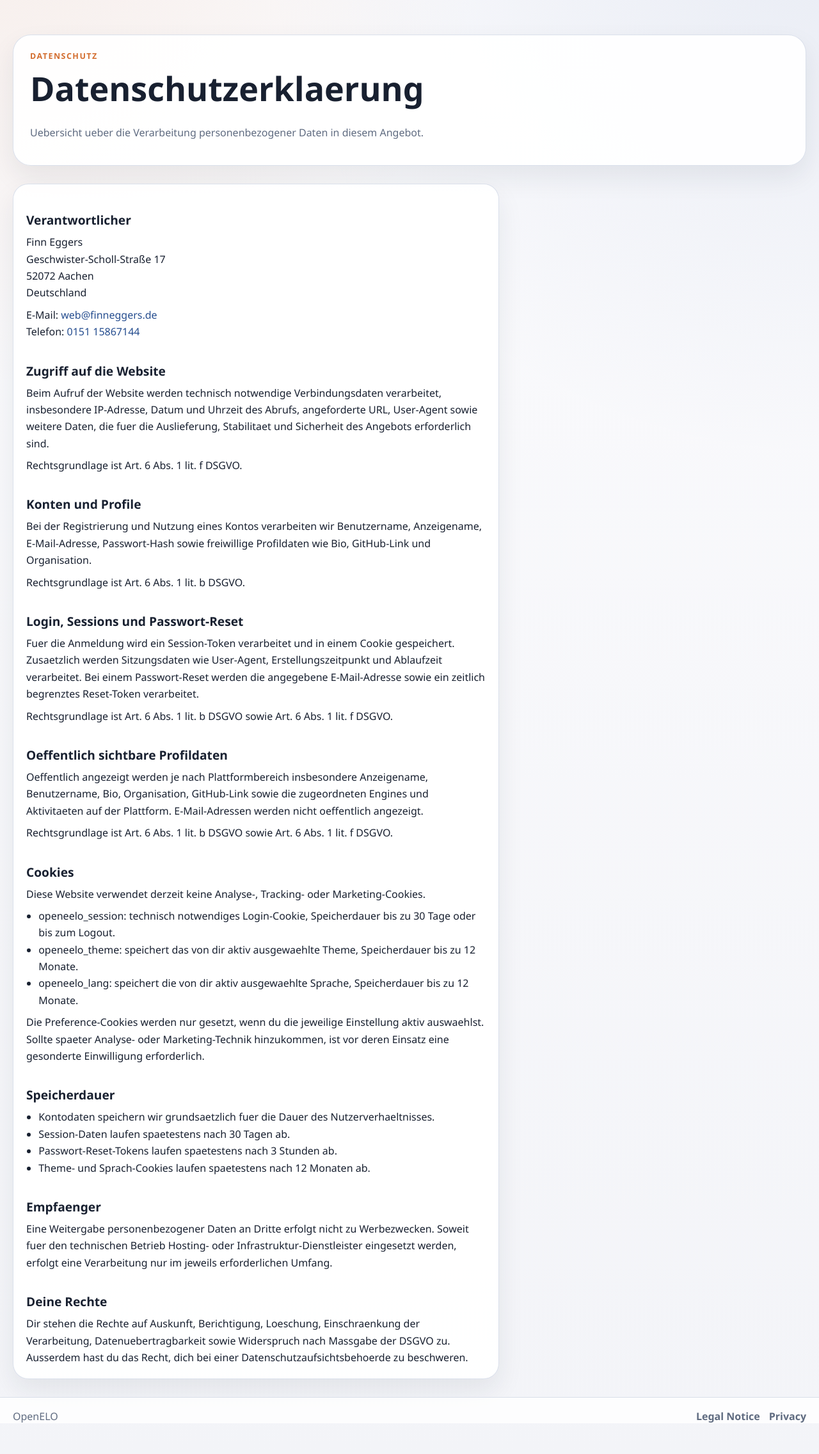
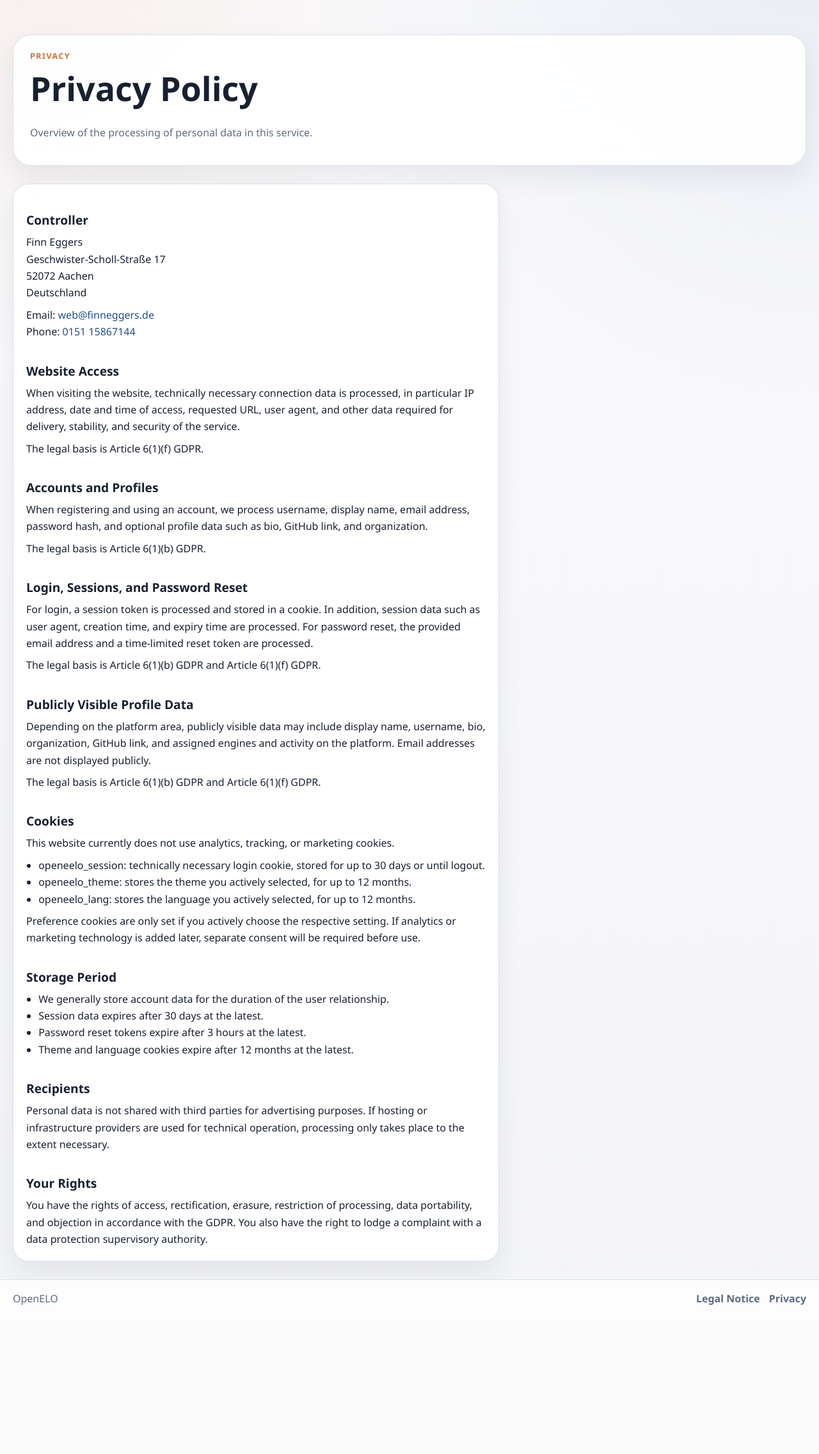
Before and after one commit to Luecx/OpenEloSite, a FastAPI app: page /datenschutz in a window 1280 px wide. Shown: the part 159-2431 px from the top of the page at 64% size. After the commit the page ends 2198 px from the top, so only its background shows below. Run offline with FastAPI, Linux system fonts and the light colour scheme; some libraries are stand-ins or nearby versions.

```diff
--- a/server/app/static/css/app.css
+++ b/server/app/static/css/app.css
@@ -136,7 +136,6 @@ code {
   min-height: 100vh;
   display: flex;
   flex-direction: column;
-  padding-bottom: 48px;
 }
 
 .site-header {
@@ -344,7 +343,7 @@ code {
   align-items: center;
   justify-content: space-between;
   gap: 12px;
-  padding: 18px 0 0;
+  padding: 18px 0 24px;
 }
 
 .site-footer-copy {
--- a/server/app/templates/base.html
+++ b/server/app/templates/base.html
@@ -3,7 +3,7 @@
   <head>
     <meta charset="UTF-8" />
     <meta name="viewport" content="width=device-width, initial-scale=1.0" />
-    <title>{{ page_title or settings.app_name }} | {{ settings.app_name }}</title>
+    <title>{{ tr(page_title) if page_title else settings.app_name }} | {{ settings.app_name }}</title>
     <script>
       (function () {
         var match = document.cookie.match(/(?:^|; )openeelo_theme=([^;]+)/);
--- a/server/app/templates/pages/public/datenschutz.html
+++ b/server/app/templates/pages/public/datenschutz.html
@@ -4,9 +4,9 @@
   <section class="section">
     <div class="page-hero page-hero--full">
       <div class="meta-stack">
-        <p class="eyebrow">Datenschutz</p>
-        <h1>Datenschutzerklaerung</h1>
-        <p class="muted">Uebersicht ueber die Verarbeitung personenbezogener Daten in diesem Angebot.</p>
+        <p class="eyebrow">{{ tr("Datenschutz") }}</p>
+        <h1>{{ tr("Datenschutzerklaerung") }}</h1>
+        <p class="muted">{{ tr("Uebersicht ueber die Verarbeitung personenbezogener Daten in diesem Angebot.") }}</p>
       </div>
     </div>
   </section>
@@ -15,7 +15,7 @@
     <article class="prose-card legal-notice">
       <div class="stack">
         <section>
-          <h2>Verantwortlicher</h2>
+          <h2>{{ tr("Verantwortlicher") }}</h2>
           <address>
             {{ settings.legal_notice_name }}<br />
             {{ settings.legal_notice_street }}<br />
@@ -23,91 +23,79 @@
             {{ settings.legal_notice_country }}
           </address>
           <p>
-            E-Mail:
+            {{ tr("E-Mail") }}:
             <a href="mailto:{{ settings.legal_notice_email }}">{{ settings.legal_notice_email }}</a><br />
-            Telefon:
+            {{ tr("Telefon") }}:
             <a href="tel:{{ settings.legal_notice_phone | replace(' ', '') }}">{{ settings.legal_notice_phone }}</a>
           </p>
         </section>
 
         <section>
-          <h2>Zugriff auf die Website</h2>
+          <h2>{{ tr("Zugriff auf die Website") }}</h2>
           <p>
-            Beim Aufruf der Website werden technisch notwendige Verbindungsdaten verarbeitet, insbesondere IP-Adresse,
-            Datum und Uhrzeit des Abrufs, angeforderte URL, User-Agent sowie weitere Daten, die fuer die Auslieferung,
-            Stabilitaet und Sicherheit des Angebots erforderlich sind.
+            {{ tr("Beim Aufruf der Website werden technisch notwendige Verbindungsdaten verarbeitet, insbesondere IP-Adresse, Datum und Uhrzeit des Abrufs, angeforderte URL, User-Agent sowie weitere Daten, die fuer die Auslieferung, Stabilitaet und Sicherheit des Angebots erforderlich sind.") }}
           </p>
-          <p>Rechtsgrundlage ist Art. 6 Abs. 1 lit. f DSGVO.</p>
+          <p>{{ tr("Rechtsgrundlage ist Art. 6 Abs. 1 lit. f DSGVO.") }}</p>
         </section>
 
         <section>
-          <h2>Konten und Profile</h2>
+          <h2>{{ tr("Konten und Profile") }}</h2>
           <p>
-            Bei der Registrierung und Nutzung eines Kontos verarbeiten wir Benutzername, Anzeigename, E-Mail-Adresse,
-            Passwort-Hash sowie freiwillige Profildaten wie Bio, GitHub-Link und Organisation.
+            {{ tr("Bei der Registrierung und Nutzung eines Kontos verarbeiten wir Benutzername, Anzeigename, E-Mail-Adresse, Passwort-Hash sowie freiwillige Profildaten wie Bio, GitHub-Link und Organisation.") }}
           </p>
-          <p>Rechtsgrundlage ist Art. 6 Abs. 1 lit. b DSGVO.</p>
+          <p>{{ tr("Rechtsgrundlage ist Art. 6 Abs. 1 lit. b DSGVO.") }}</p>
         </section>
 
         <section>
-          <h2>Login, Sessions und Passwort-Reset</h2>
+          <h2>{{ tr("Login, Sessions und Passwort-Reset") }}</h2>
           <p>
-            Fuer die Anmeldung wird ein Session-Token verarbeitet und in einem Cookie gespeichert. Zusaetzlich werden
-            Sitzungsdaten wie User-Agent, Erstellungszeitpunkt und Ablaufzeit verarbeitet. Bei einem Passwort-Reset
-            werden die angegebene E-Mail-Adresse sowie ein zeitlich begrenztes Reset-Token verarbeitet.
+            {{ tr("Fuer die Anmeldung wird ein Session-Token verarbeitet und in einem Cookie gespeichert. Zusaetzlich werden Sitzungsdaten wie User-Agent, Erstellungszeitpunkt und Ablaufzeit verarbeitet. Bei einem Passwort-Reset werden die angegebene E-Mail-Adresse sowie ein zeitlich begrenztes Reset-Token verarbeitet.") }}
           </p>
-          <p>Rechtsgrundlage ist Art. 6 Abs. 1 lit. b DSGVO sowie Art. 6 Abs. 1 lit. f DSGVO.</p>
+          <p>{{ tr("Rechtsgrundlage ist Art. 6 Abs. 1 lit. b DSGVO sowie Art. 6 Abs. 1 lit. f DSGVO.") }}</p>
         </section>
 
         <section>
-          <h2>Oeffentlich sichtbare Profildaten</h2>
+          <h2>{{ tr("Oeffentlich sichtbare Profildaten") }}</h2>
           <p>
-            Oeffentlich angezeigt werden je nach Plattformbereich insbesondere Anzeigename, Benutzername, Bio,
-            Organisation, GitHub-Link sowie die zugeordneten Engines und Aktivitaeten auf der Plattform. E-Mail-Adressen
-            werden nicht oeffentlich angezeigt.
+            {{ tr("Oeffentlich angezeigt werden je nach Plattformbereich insbesondere Anzeigename, Benutzername, Bio, Organisation, GitHub-Link sowie die zugeordneten Engines und Aktivitaeten auf der Plattform. E-Mail-Adressen werden nicht oeffentlich angezeigt.") }}
           </p>
-          <p>Rechtsgrundlage ist Art. 6 Abs. 1 lit. b DSGVO sowie Art. 6 Abs. 1 lit. f DSGVO.</p>
+          <p>{{ tr("Rechtsgrundlage ist Art. 6 Abs. 1 lit. b DSGVO sowie Art. 6 Abs. 1 lit. f DSGVO.") }}</p>
         </section>
 
         <section>
-          <h2>Cookies</h2>
-          <p>Diese Website verwendet derzeit keine Analyse-, Tracking- oder Marketing-Cookies.</p>
+          <h2>{{ tr("Cookies") }}</h2>
+          <p>{{ tr("Diese Website verwendet derzeit keine Analyse-, Tracking- oder Marketing-Cookies.") }}</p>
           <ul>
-            <li><code>openeelo_session</code>: technisch notwendiges Login-Cookie, Speicherdauer bis zu 30 Tage oder bis zum Logout.</li>
-            <li><code>openeelo_theme</code>: speichert das von dir aktiv ausgewaehlte Theme, Speicherdauer bis zu 12 Monate.</li>
-            <li><code>openeelo_lang</code>: speichert die von dir aktiv ausgewaehlte Sprache, Speicherdauer bis zu 12 Monate.</li>
+            <li><code>openeelo_session</code>: {{ tr("technisch notwendiges Login-Cookie, Speicherdauer bis zu 30 Tage oder bis zum Logout.") }}</li>
+            <li><code>openeelo_theme</code>: {{ tr("speichert das von dir aktiv ausgewaehlte Theme, Speicherdauer bis zu 12 Monate.") }}</li>
+            <li><code>openeelo_lang</code>: {{ tr("speichert die von dir aktiv ausgewaehlte Sprache, Speicherdauer bis zu 12 Monate.") }}</li>
           </ul>
           <p>
-            Die Preference-Cookies werden nur gesetzt, wenn du die jeweilige Einstellung aktiv auswaehlst. Sollte spaeter
-            Analyse- oder Marketing-Technik hinzukommen, ist vor deren Einsatz eine gesonderte Einwilligung erforderlich.
+            {{ tr("Die Preference-Cookies werden nur gesetzt, wenn du die jeweilige Einstellung aktiv auswaehlst. Sollte spaeter Analyse- oder Marketing-Technik hinzukommen, ist vor deren Einsatz eine gesonderte Einwilligung erforderlich.") }}
           </p>
         </section>
 
         <section>
-          <h2>Speicherdauer</h2>
+          <h2>{{ tr("Speicherdauer") }}</h2>
           <ul>
-            <li>Kontodaten speichern wir grundsaetzlich fuer die Dauer des Nutzerverhaeltnisses.</li>
-            <li>Session-Daten laufen spaetestens nach 30 Tagen ab.</li>
-            <li>Passwort-Reset-Tokens laufen spaetestens nach 3 Stunden ab.</li>
-            <li>Theme- und Sprach-Cookies laufen spaetestens nach 12 Monaten ab.</li>
+            <li>{{ tr("Kontodaten speichern wir grundsaetzlich fuer die Dauer des Nutzerverhaeltnisses.") }}</li>
+            <li>{{ tr("Session-Daten laufen spaetestens nach 30 Tagen ab.") }}</li>
+            <li>{{ tr("Passwort-Reset-Tokens laufen spaetestens nach 3 Stunden ab.") }}</li>
+            <li>{{ tr("Theme- und Sprach-Cookies laufen spaetestens nach 12 Monaten ab.") }}</li>
           </ul>
         </section>
 
         <section>
-          <h2>Empfaenger</h2>
+          <h2>{{ tr("Empfaenger") }}</h2>
           <p>
-            Eine Weitergabe personenbezogener Daten an Dritte erfolgt nicht zu Werbezwecken. Soweit fuer den technischen
-            Betrieb Hosting- oder Infrastruktur-Dienstleister eingesetzt werden, erfolgt eine Verarbeitung nur im jeweils
-            erforderlichen Umfang.
+            {{ tr("Eine Weitergabe personenbezogener Daten an Dritte erfolgt nicht zu Werbezwecken. Soweit fuer den technischen Betrieb Hosting- oder Infrastruktur-Dienstleister eingesetzt werden, erfolgt eine Verarbeitung nur im jeweils erforderlichen Umfang.") }}
           </p>
         </section>
 
         <section>
-          <h2>Deine Rechte</h2>
+          <h2>{{ tr("Deine Rechte") }}</h2>
           <p>
-            Dir stehen die Rechte auf Auskunft, Berichtigung, Loeschung, Einschraenkung der Verarbeitung, Datenuebertragbarkeit
-            sowie Widerspruch nach Massgabe der DSGVO zu. Ausserdem hast du das Recht, dich bei einer Datenschutzaufsichtsbehoerde
-            zu beschweren.
+            {{ tr("Dir stehen die Rechte auf Auskunft, Berichtigung, Loeschung, Einschraenkung der Verarbeitung, Datenuebertragbarkeit sowie Widerspruch nach Massgabe der DSGVO zu. Ausserdem hast du das Recht, dich bei einer Datenschutzaufsichtsbehoerde zu beschweren.") }}
           </p>
         </section>
       </div>
--- a/server/app/templates/pages/public/impressum.html
+++ b/server/app/templates/pages/public/impressum.html
@@ -27,11 +27,11 @@
         <section>
           <h2>{{ tr("Kontakt") }}</h2>
           <p>
-            E-Mail:
+            {{ tr("E-Mail") }}:
             <a href="mailto:{{ settings.legal_notice_email }}">{{ settings.legal_notice_email }}</a>
           </p>
           <p>
-            Telefon:
+            {{ tr("Telefon") }}:
             <a href="tel:{{ settings.legal_notice_phone | replace(' ', '') }}">{{ settings.legal_notice_phone }}</a>
           </p>
         </section>
```
Also changed, not shown: server/app/services/i18n_service.py (+68 -0 lines).
